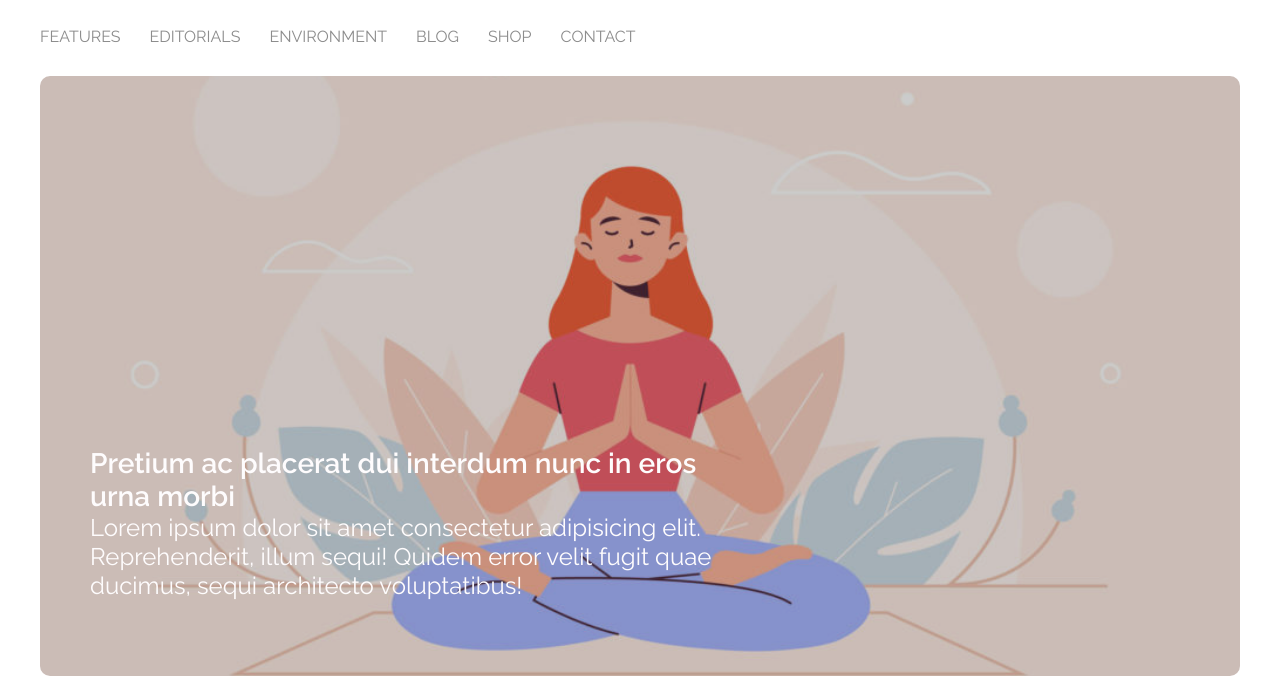
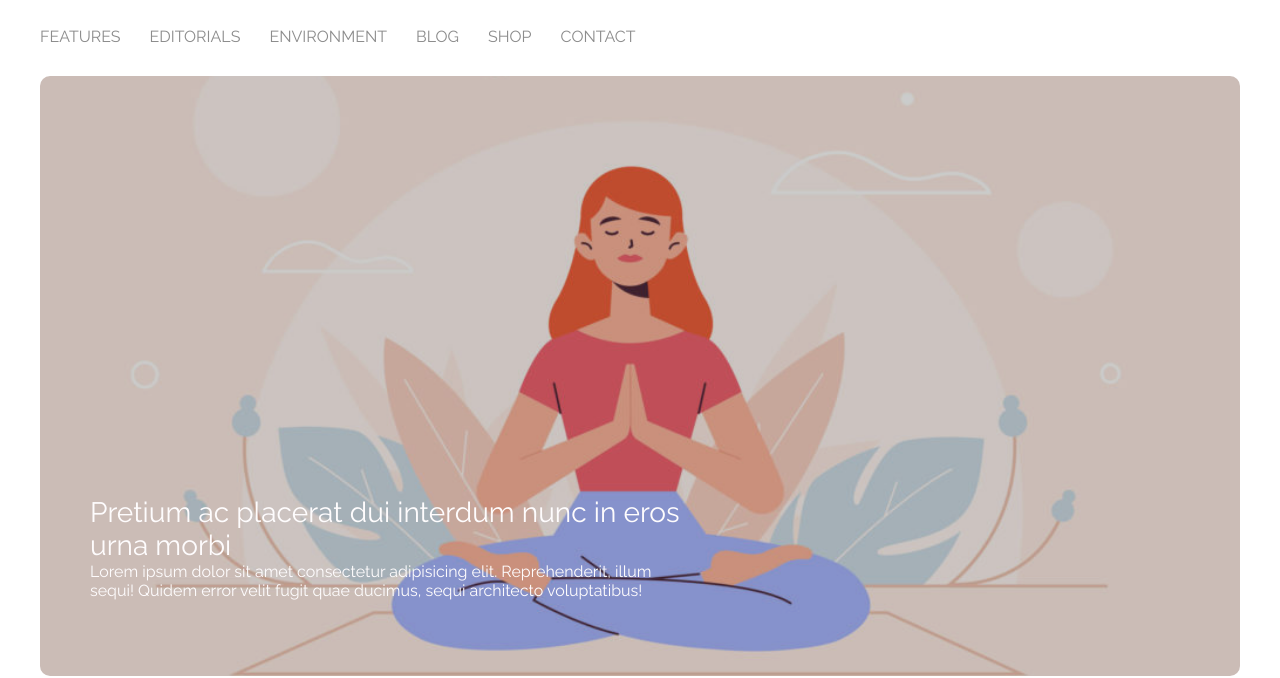
Before and after one commit to gianmarcodiale/htmlcss-wp, a plain HTML site: page index.html in a window 1280 px wide. Shown: the part 123-801 px from the top of the page. Drawn offline with Linux system fonts and the light colour scheme.

Commit message:
corrections

```diff
--- a/css/style.css
+++ b/css/style.css
@@ -10,7 +10,7 @@ body {
     box-sizing: border-box;
 }
 
-.clearfix::after {
+.articles::after {
     content: "";
     display: table;
     clear: both;
@@ -70,14 +70,23 @@ nav > .navigator {
     /* text-shadow: -1px 1px 4px black; */
 }
 
-.hero > .logo-text {
-    width: 650px;
+.hero > .banner-text {
+    width: 50%;
     position: absolute;
     left: 50px;
     bottom: 80px;
     font-size: 1.5rem;
     color: #FEFCFD;
     font-family: 'Raleway', sans-serif;
+}
+
+.banner-text>h3 {
+    font-weight: 400;
+}
+
+.banner-text>p {
+    font-weight: 300;
+    font-size: 1rem;
 }
 
 .title {
--- a/index.html
+++ b/index.html
@@ -28,7 +28,7 @@
     <main class="site_main">
         <div class="hero">
             <img src="./img/banner.jpg" alt="">
-            <div class="logo-text">
+            <div class="banner-text">
                 <h3>Pretium ac placerat dui interdum nunc in eros urna morbi</h3>
                 <p>Lorem ipsum dolor sit amet consectetur adipisicing elit. Reprehenderit, illum sequi! Quidem error velit fugit quae ducimus, sequi architecto voluptatibus!</p>
             </div>
@@ -39,7 +39,7 @@
             <span>Fertenum urna a libero tempus</span>
         </div>
         <!-- /.title -->
-        <div class="articles clearfix">
+        <div class="articles">
             <aside class="sidebar">
                 <div class="container">
                     <img src="./img/img-1.jpg" alt="">
```
